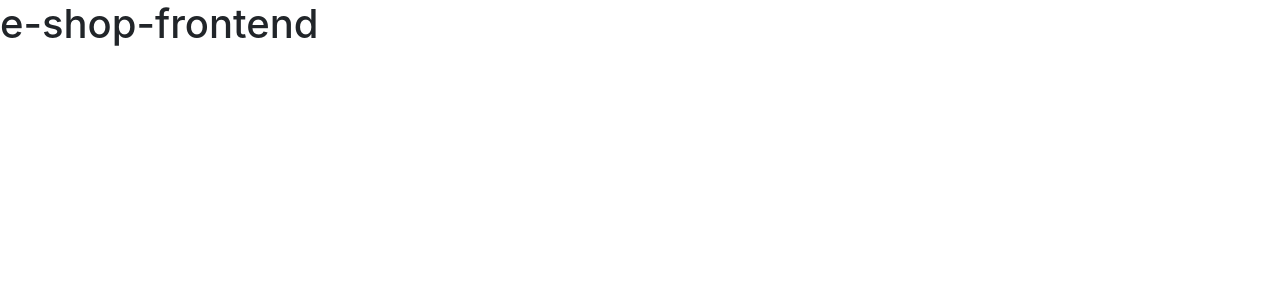
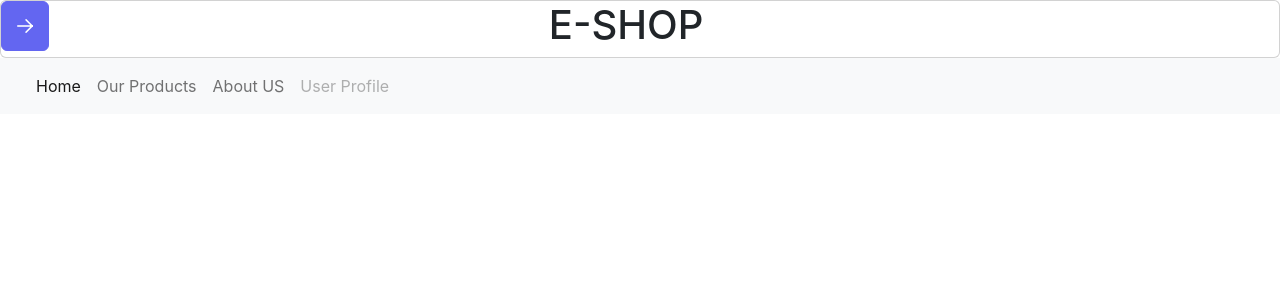
Before and after one commit to priyankara96/e-shop-frontend, a React (Create React App) app: page / in a window 1280 px wide. Shown: the top 300 px of the page. Built offline with nearby package versions, Linux system fonts and the light colour scheme.

Commit message:
added sidebar and nav bar

```diff
--- a/src/MainRouter.jsx
+++ b/src/MainRouter.jsx
@@ -21,10 +21,10 @@ export default class MainRouter extends Component {
     return (
           <BrowserRouter>
             <div style={{ backgroundColor: "#ffff", margin: "0" }}>
-
+            <SidebarDemo />
 
               <Route path="/" exact component={Home} />
-
+              <NavBar />
               {/* Chanduni */}
           <Route path="/order/create" exact component={CreateOrders} />
           <Route path="/order/update/:id" exact component={EditOrder} />
--- a/src/components/Home.jsx
+++ b/src/components/Home.jsx
@@ -6,7 +6,7 @@ export default class Home
     return (
       <div>
 
-        <h1>e-shop-frontend</h1>
+        {/* <h1>e-shop-frontend</h1> */}
 
       </div>
     )
```
